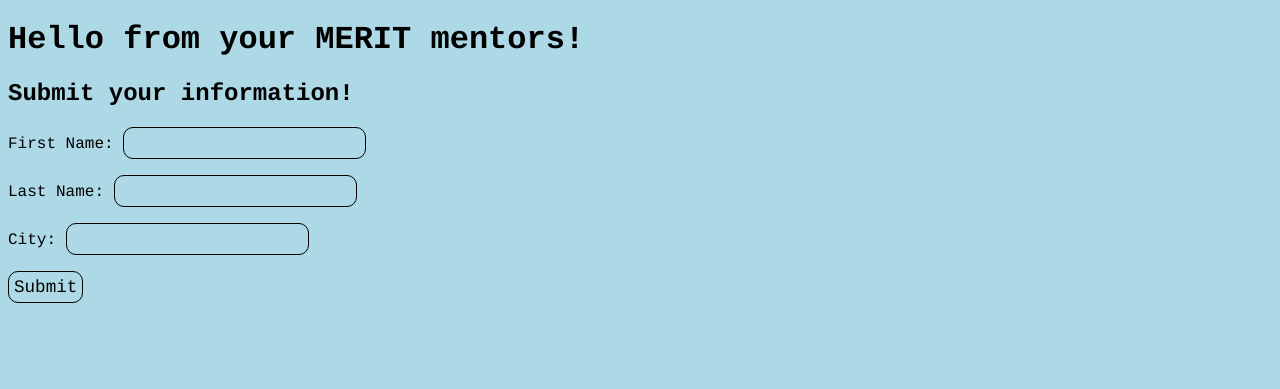
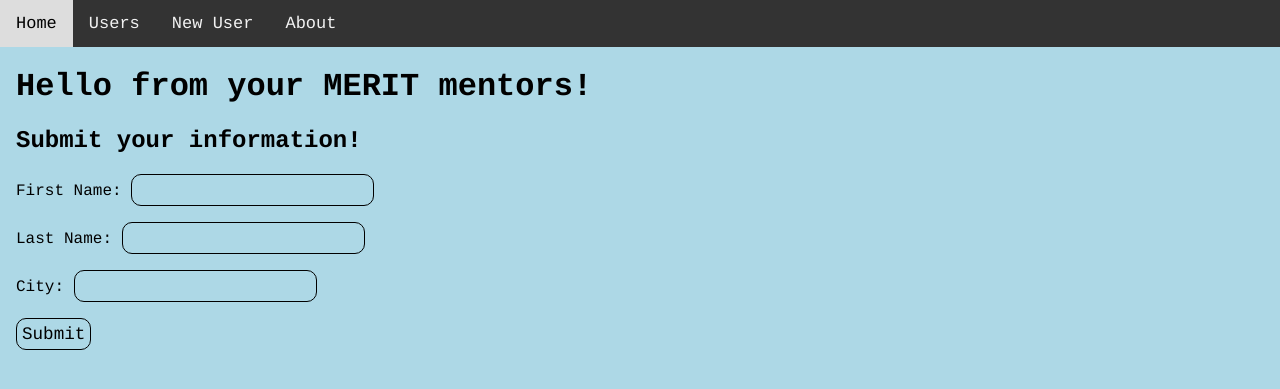
Before and after one commit to arpita-abrol/python-flask-intro, a Flask app: page /newUser in a window 1280 px wide. Shown: the top 389 px of the page. Run offline with Flask 2, Linux system fonts and the light colour scheme.

Commit message:
add nav bar

```diff
--- a/data/users.csv
+++ b/data/users.csv
@@ -5,3 +5,6 @@ Carly,Zhang,Dallas
 Dani,Lee,Rome
 Lee,Smith,Stony Brook
 Anna,Garcia,Portland
+Arpita,Abrol,Stony Brook
+Arpita,Abrol,Stony Brook
+Arpita,Abrol,Stony Brook
--- a/server.py
+++ b/server.py
@@ -39,7 +39,7 @@ def new_user():
     return render_template("new_user.html")
 
 # Write to a CSV file
-@app.route('/submit', methods=["GET", "POST"])
+@app.route('/newUser', methods=["GET", "POST"])
 def submit_form():
     if request.method == "GET":
         return redirect(url_for('newUser'))
@@ -49,9 +49,9 @@ def submit_form():
         lname = userdata["lname"]
         city = userdata["city"]
         if( len(fname) < 1 or len(lname) < 1 or len(city) < 1 ):
-            return "Please submit valid data"
+            return render_template("new_user.html", status='Please resubmit with valid information.')
         else:
             with open('data/users.csv', mode='a', newline='') as file:
                 data = csv.writer(file)
                 data.writerow([fname, lname, city])
-            return "User added!"
+            return render_template("new_user.html", status='User added!')
--- a/static/style.css
+++ b/static/style.css
@@ -1,6 +1,11 @@
 body {
   font-family: courier;
   background-color: lightblue;
+  margin: 0px;
+}
+
+.bodyContent {
+    margin: 16px;
 }
 
 #user_list {
@@ -16,3 +21,22 @@ input {
   border-radius: 10px;
   border: 1px solid black;
 }
+
+.topnav {
+  background-color: #333;
+  overflow: hidden;
+}
+
+.topnav a {
+  float: left;
+  color: #f2f2f2;
+  text-align: center;
+  padding: 14px 16px;
+  text-decoration: none;
+  font-size: 17px;
+}
+
+.topnav a:hover {
+  background-color: #ddd;
+  color: black;
+}
--- a/templates/index.html
+++ b/templates/index.html
@@ -6,6 +6,13 @@
         <link rel="stylesheet" type="text/css" href="static/style.css">
     </head>
     <body>
+        <div class="topnav">
+            <a href="/">Home</a>
+            <a href="/users">Users</a>
+            <a href="newUser">New User</a>
+            <a href="/about">About</a>
+        </div>
+        <div class="bodyContent">
             <h1>
                 Hello from your MERIT mentors!
             </h1>
@@ -20,5 +27,6 @@
                 </p>
             {% endfor %}
             </div>
+        </div>
     </body>
 </html>
--- a/templates/new_user.html
+++ b/templates/new_user.html
@@ -9,10 +9,13 @@
 
 {% block title %}New User Submission{% endblock %}
 {% block form %}
+{% if status %}
+  <h1>{{ status }}</h1>
+{% endif %}
 <h2>
     Submit your information!
 </h2>
-<form method="post" action="/submit">
+<form method="post" action="/newUser">
     <p>First Name: <input type="text" name="fname"></p>
     <p>Last Name: <input type="text" name="lname"></p>
     <p>City: <input type="text" name="city"></p>
```
Lines whose indentation alone changed are shown as unchanged.
